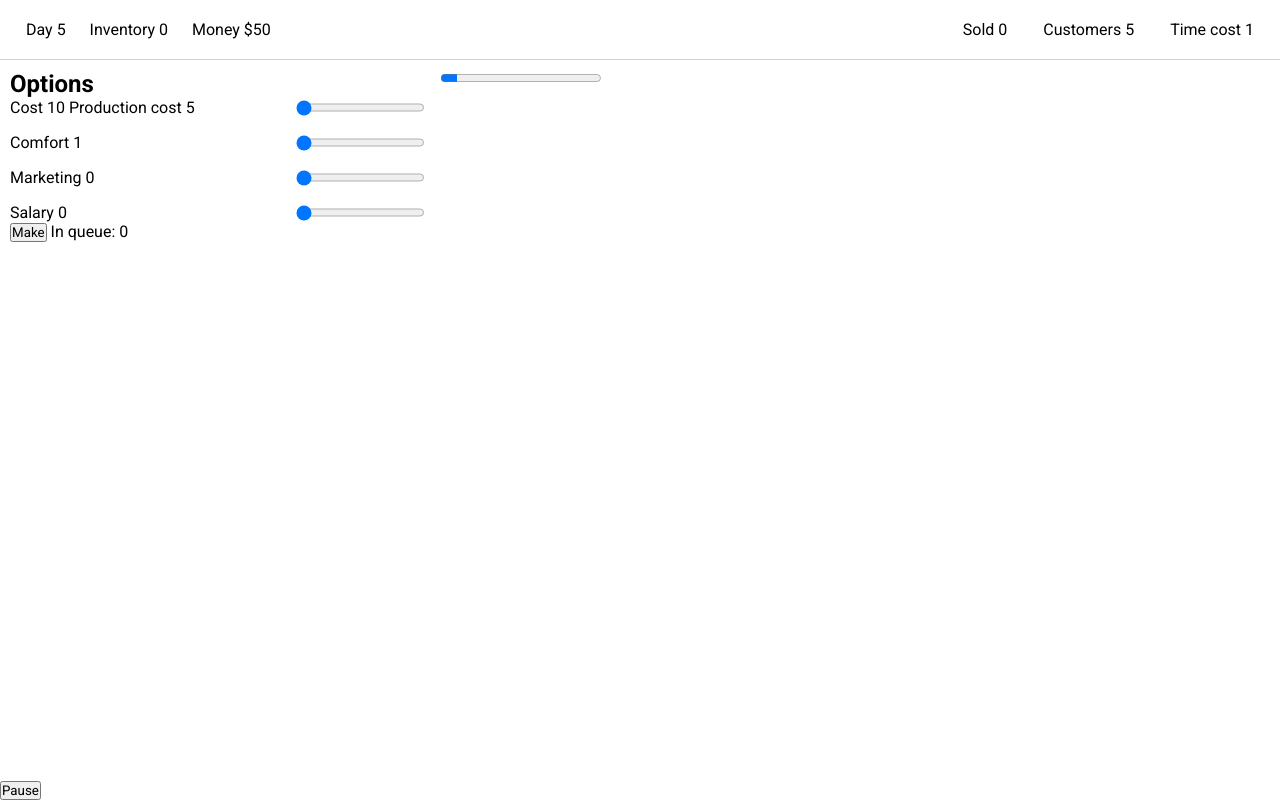
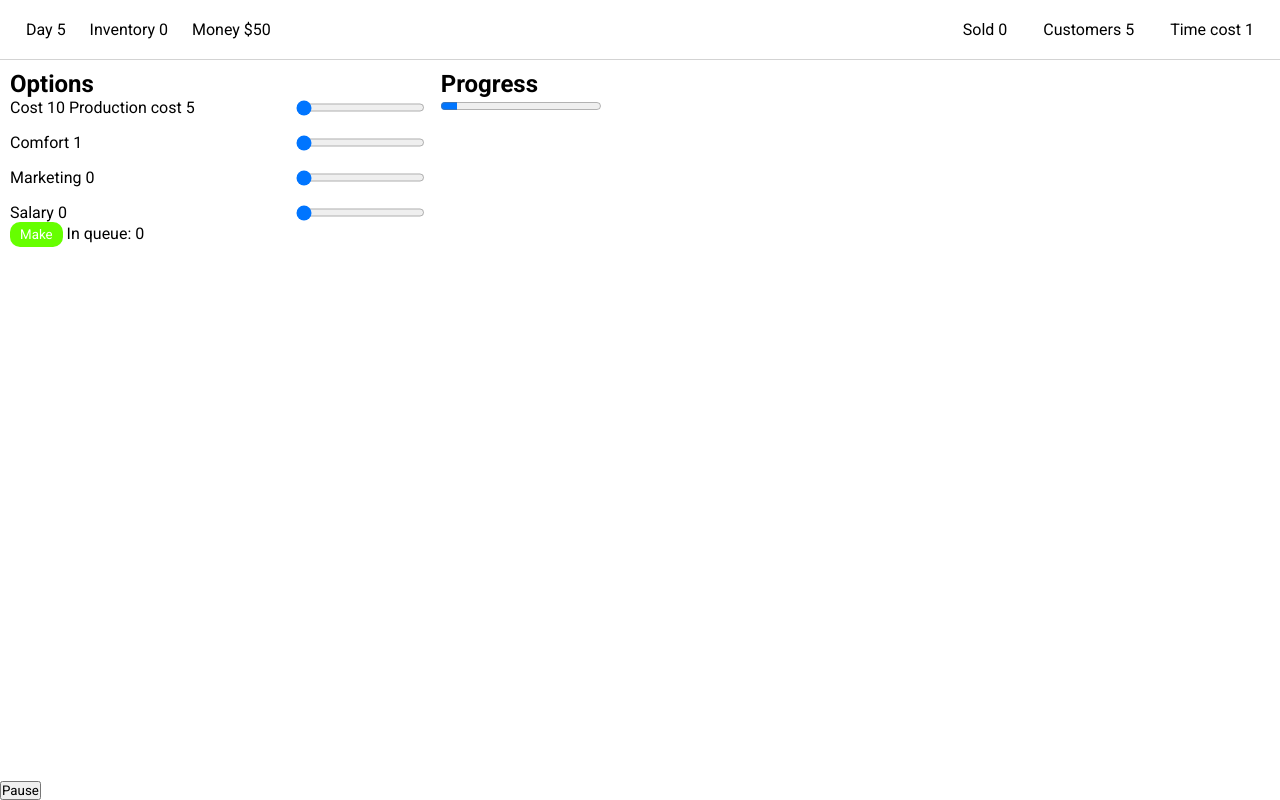
Before and after one commit to lukarantalainen/multi-objective-optimization-game, a SvelteKit app: page / in a window 1280 px wide. Built offline with nearby package versions, Linux system fonts and the light colour scheme.

Commit message:
added cooler buttons

```diff
--- a/src/routes/+page.svelte
+++ b/src/routes/+page.svelte
@@ -1,5 +1,6 @@
     <script lang="ts">
         import Graph from './Graph.svelte';
+        import Button from './Button.svelte';
         import { onMount } from 'svelte';
         import { money, target, day, finished } from './state';
 
@@ -169,7 +170,7 @@
                         <input type="range" name="weight" id="3" class="slider" bind:value={salary}>
                     </div>
                 </div>
-                <button onclick={make}>Make</button>
+                <Button text={"Make"} callback={make} />
                 <span>In queue: {queue}</span>
             </div>
             <Graph/>
--- /dev/null
+++ b/src/routes/Button.svelte
@@ -0,0 +1,24 @@
+<script lang="ts">
+    let { text, callback } = $props();
+</script>
+
+<button class="button" onclick={callback}>
+    {text}
+</button>
+
+<style>
+    :root {
+    --button-bg: rgb(102, 255, 0);
+    }
+
+    .button {
+        background-color: var(--button-bg);
+        color: white;
+        padding: 5px 10px;
+        cursor: pointer;
+        border: none;
+        text-align: center;
+        border-radius: 10px;
+    }
+
+</style>
--- a/src/routes/Graph.svelte
+++ b/src/routes/Graph.svelte
@@ -5,6 +5,7 @@
 
 <div class="container">
   <div class="progress-container">
+    <h2>Progress</h2>
     <progress value={$money} max={target}></progress>
 
 
```
